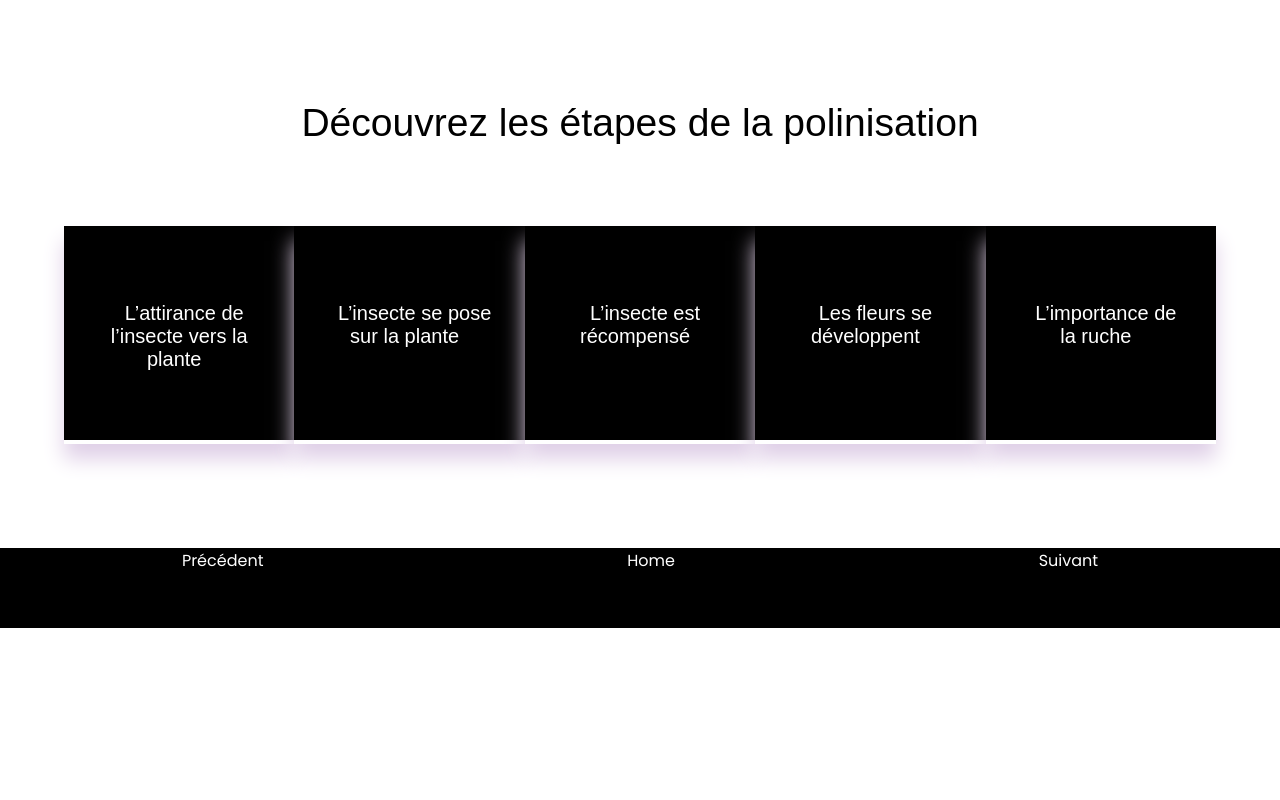
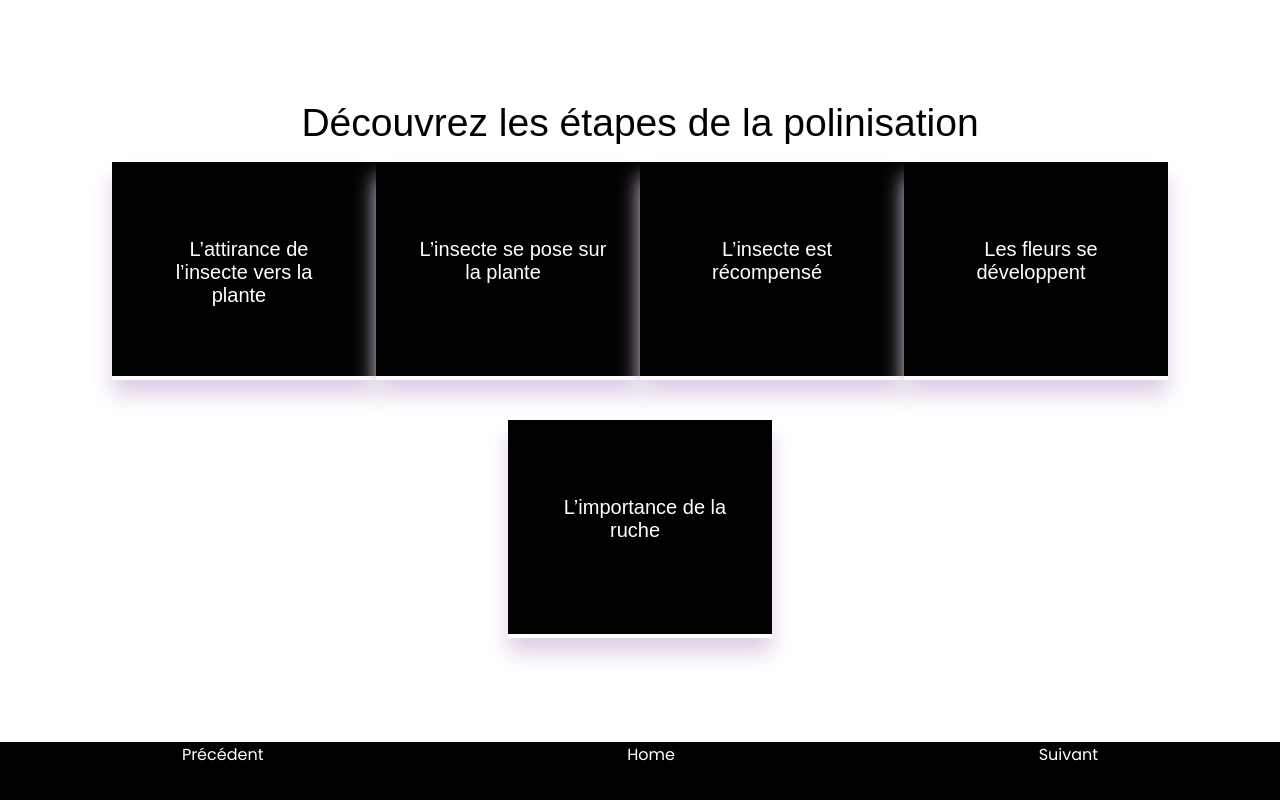
Before and after one commit to heleneparriel/projetD4abeilles, a plain HTML site: page index.html in a window 1280 px wide. Shown: the part 676-1476 px from the top of the page. Before the commit the page ends 1304 px from the top, so only its background shows below. Drawn offline with Linux system fonts and the light colour scheme; a web font is replaced by a local one.

Commit message:
troisieme
erreur

```diff
--- a/css/master.css
+++ b/css/master.css
@@ -80,8 +80,9 @@ nav a {
 
 .flex-container {
   display: flex;
-  padding: 4em;
+  flex-wrap: wrap;
   justify-content: center;
+  margin-bottom: 4em;
 }
 
 .icon-box {
```
Also changed, not shown: etape3.html (+1 -1 lines).
